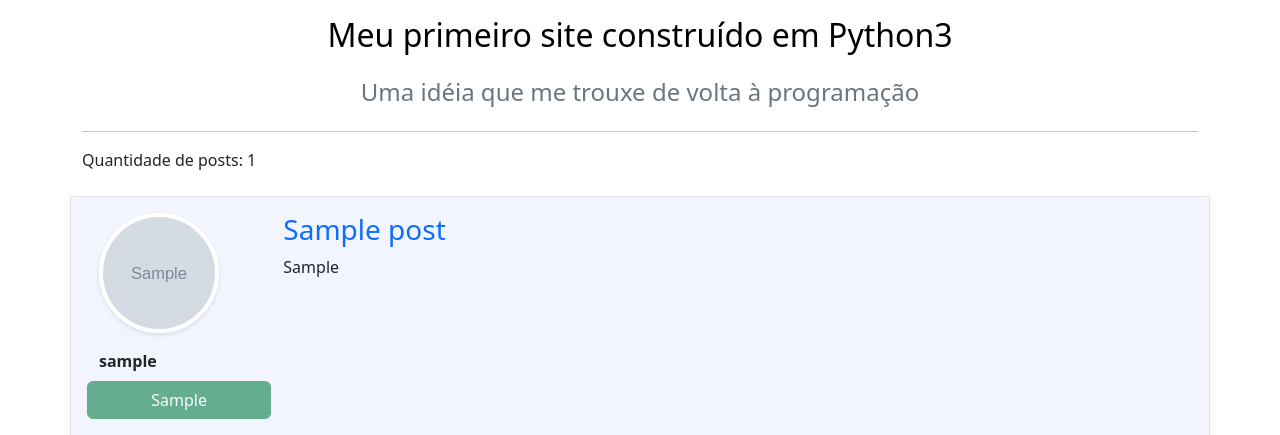
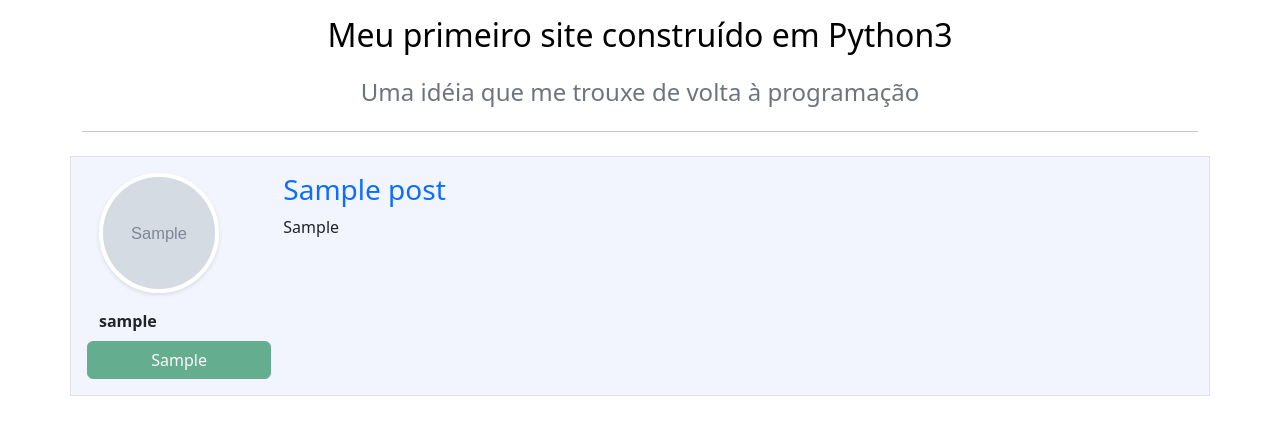
Before and after one commit to CanezPython/primeirositepython, a Flask app: template siteum/templates/home.html in a window 1280 px wide. Shown: the part 56-491 px from the top of the page. Run offline with Flask 3, Linux system fonts and the light colour scheme; the template is opened without the code that fills it: values that come from a table or form of the project are taken from there, others are empty; tables that the repository leaves empty hold one stand-in row (values such as "Sample post"); grey boxes marked "Sample" are stand-in pictures.

Commit message:
Comment out post count in home.html
Comment out the post count display in home.html.

```diff
--- a/siteum/templates/home.html
+++ b/siteum/templates/home.html
@@ -15,7 +15,7 @@
         </div>
         </main>
         <hr>
-        <p>Quantidade de posts: {{ posts|length }}</p>
+        <!-- <p>Quantidade de posts: {{ posts|length }}</p> -->
 
 
         {% for post in posts %}
@@ -34,7 +34,6 @@
                 <a style="text-decoration: none" href="{{ url_for('exibir_post', post_id=post.id) }}"><h3>{{ post.titulo }}</h3></a>
                 <p>{{ post.corpo }}</p>
             </div>
-
         </div>
         {% endfor %}
     </div>
```
